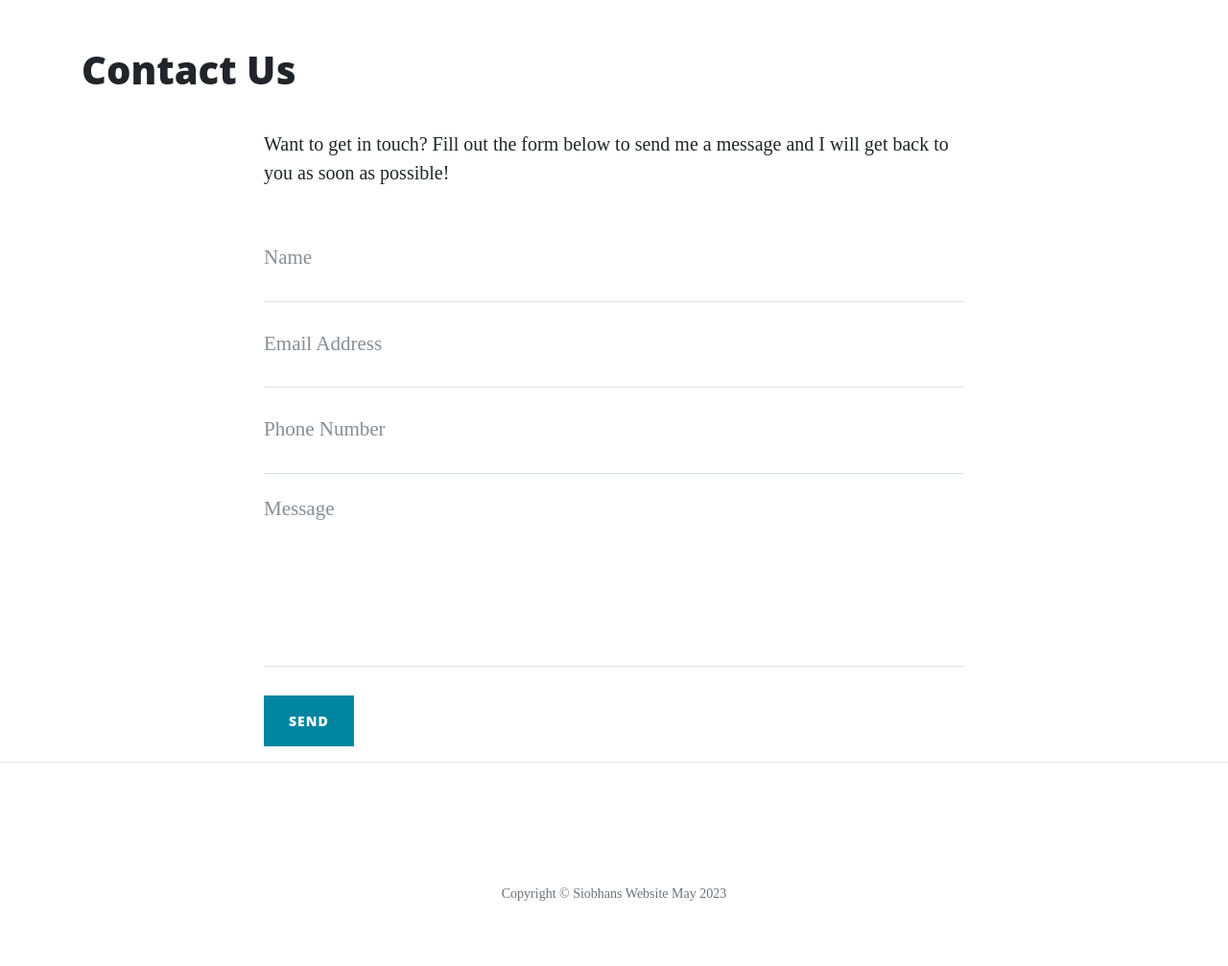
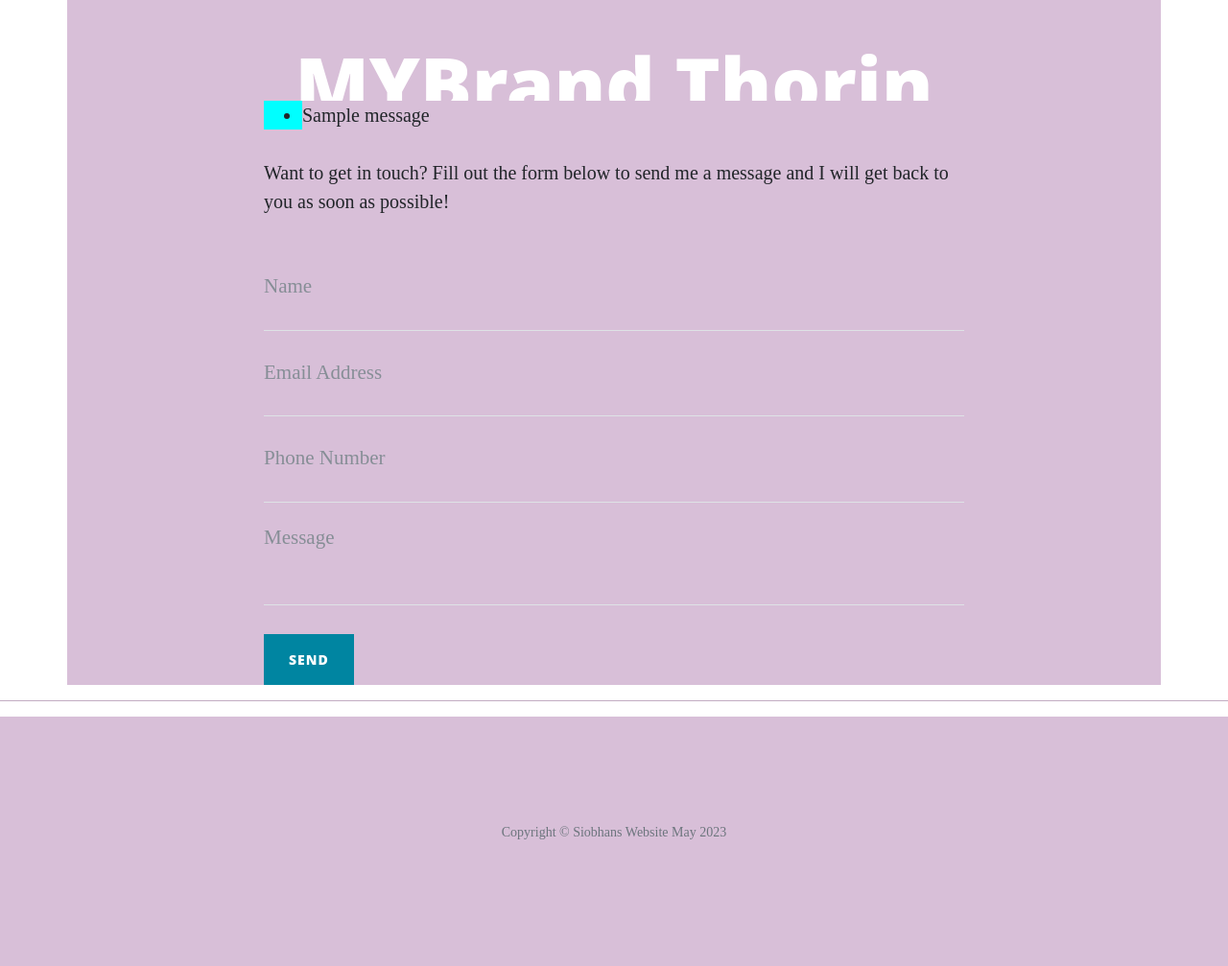
Before and after one commit to siobhain/Thorin-FlaskFramework, a Flask app: page /contact in a window 1280 px wide. Shown: the part 161-1168 px from the top of the page at 96% size. After the commit the page ends 1036 px from the top, so only its background shows below. Run offline with Flask 3, Linux system fonts and the light colour scheme; one stand-in notice (Sample message) is shown; some libraries are stand-ins or nearby versions.

Commit message:
add flash message on submit of form

```diff
--- a/run.py
+++ b/run.py
@@ -47,8 +47,8 @@
 def contact():
     if request.method == "POST":
         print(request.form)
-        # print(request["email"])
-        flash("Thank you {} for subitting".format(request.form.get("name")))
+        print(request.form["email"])
+        flash("Thank you {} for submitting".format(request.form.get("name")))
     return render_template("contact.html", page_title="Contact Us")
 
 
--- a/static/css/style.css
+++ b/static/css/style.css
@@ -1,3 +1,18 @@
+* {
+    background-color: thistle;
+}
 .smallhero {
     height: 20vh;
 }
+
+/* textarea .form-control {
+    height: 2vh;
+}
+
+textarea #message {
+    height: 2vh;
+} */
+
+.flashes {
+    background-color: aqua;
+}
--- a/templates/contact.html
+++ b/templates/contact.html
@@ -1,7 +1,14 @@
 {% extends "base.html" %} {% block content %}
 <h1>{{page_title}}</h1>
 <div class="row">
-  <div class="col-lg-8 col-md-10 mx-auto">
+<div class="col-lg-8 col-md-10 mx-auto">
+    {% with messages = get_flashed_messages() %} {% if messages %}
+    <ul class="flashes">
+        {% for message in messages %}
+        <li>{{ message }}</li>
+        {% endfor %}
+    </ul>
+    {% endif %} {% endwith %}
     <p>
       Want to get in touch? Fill out the form below to send me a message and I
       will get back to you as soon as possible!
@@ -56,7 +63,7 @@
         <div class="form-group floating-label-form-group controls">
           <label>Message</label>
           <textarea
-            rows="5"
+            rows="2"
             class="form-control"
             placeholder="Message"
             name="message"
```
